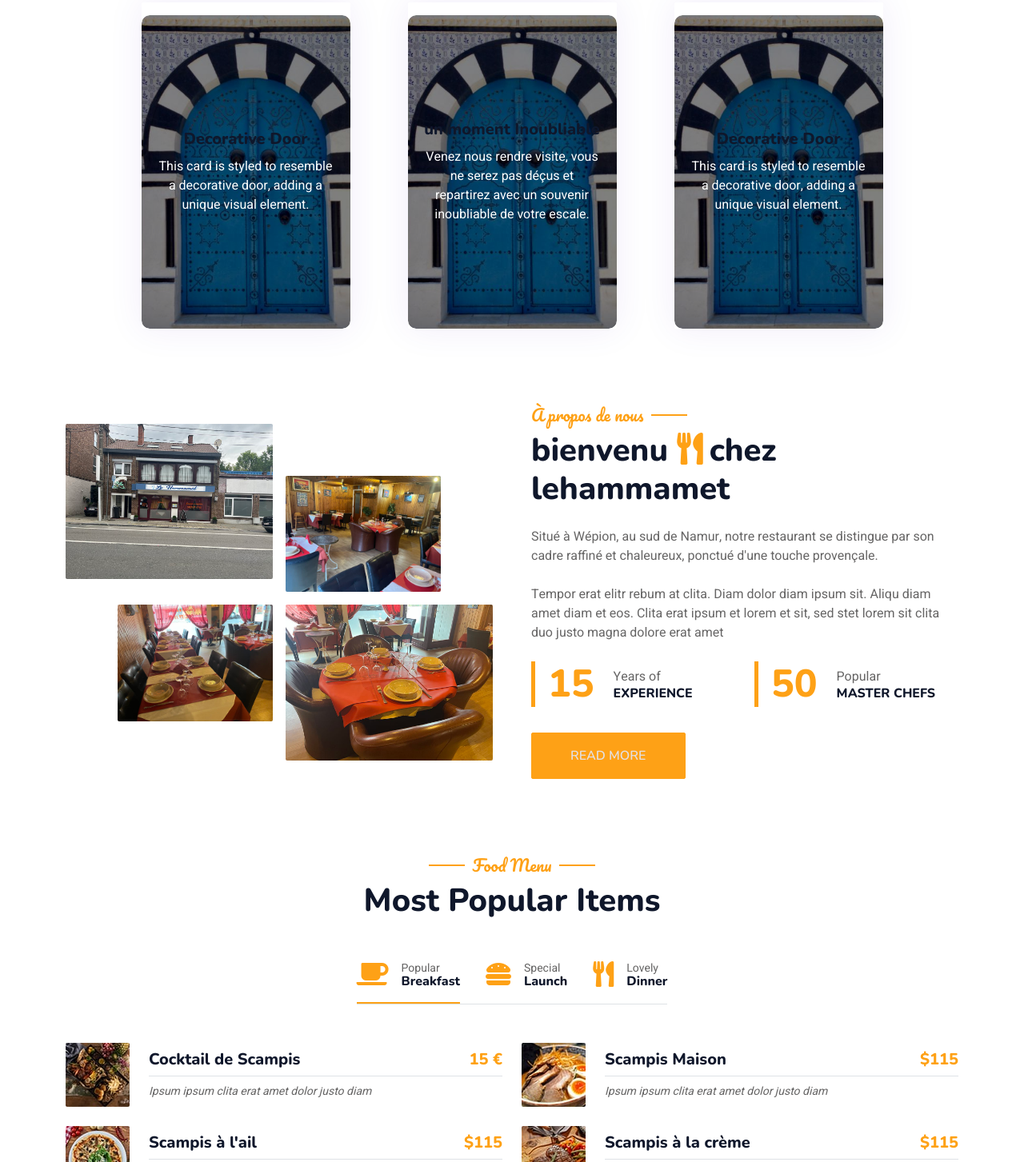
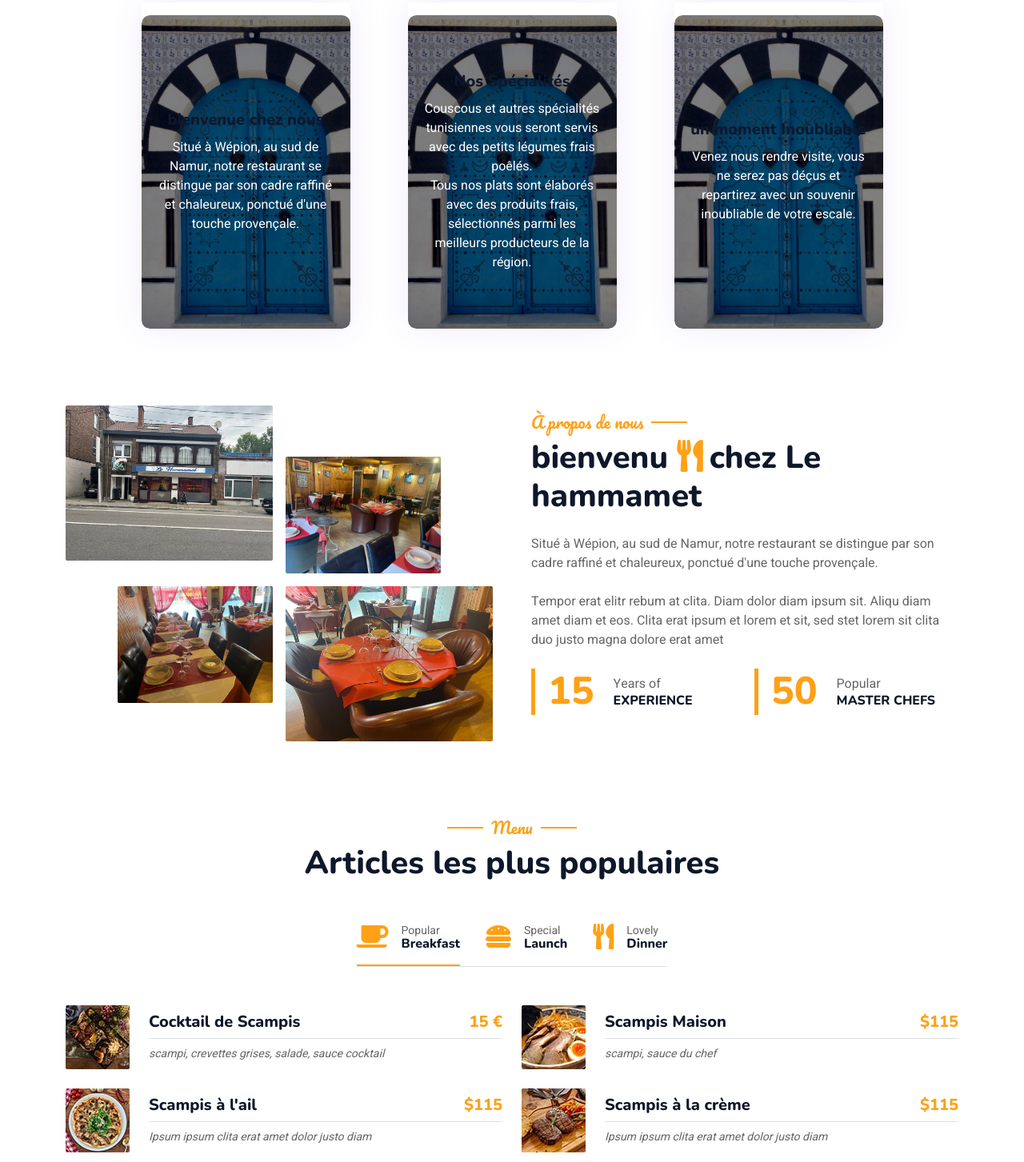
Before and after one commit to Montassur/Restaurant-lehammamet, a plain HTML site: page index.html in a window 1280 px wide. Shown: the part 881-2334 px from the top of the page at 80% size. Drawn offline with nearby package versions, Linux system fonts and the light colour scheme.

Commit message:
some changes

```diff
--- a/index.html
+++ b/index.html
@@ -58,14 +58,6 @@
                         <a href="about.html" class="nav-item nav-link">About</a>
                         <a href="service.html" class="nav-item nav-link">Service</a>
                         <a href="menu.html" class="nav-item nav-link">Menu</a>
-                        <div class="nav-item dropdown">
-                            <a href="#" class="nav-link dropdown-toggle" data-bs-toggle="dropdown">Pages</a>
-                            <div class="dropdown-menu m-0">
-                                <a href="booking.html" class="dropdown-item">Booking</a>
-                                <a href="team.html" class="dropdown-item">Our Team</a>
-                                <a href="testimonial.html" class="dropdown-item">Testimonial</a>
-                            </div>
-                        </div>
                         <a href="contact.html" class="nav-item nav-link">Contact</a>
                     </div>
             </nav>
@@ -78,7 +70,7 @@
 
                             <p class="text-white animated slideInLeft mb-4 pb-2">Un cadre raffiné et chaleureux,
                                 ponctué d'une touche provençale.
-                                Qui fera de votre repas un moment inoubliable</p>
+                                Qui fera de votre repas un moment inoubliable <br><strong>Spécialités tunisiennes et françaises</strong></p>
                             <a href="menu.html" class="btn btn-primary py-sm-3 px-sm-5 me-3 animated slideInLeft">menu</a>
                         </div>
                         <div class="col-lg-6 text-center text-lg-end overflow-hidden">
@@ -101,8 +93,22 @@
                                 <div class="door-card"></div>
                                 <div class="overlay"></div>
                                 <div class="text-content">
-                                    <h5>Decorative Door</h5>
-                                    <p>This card is styled to resemble a decorative door, adding a unique visual element.</p>
+                                    <h5>bienvenue chez nous</h5>
+                                    <p>Situé à Wépion, au sud de Namur, notre restaurant se distingue par son cadre raffiné et chaleureux, ponctué d'une touche provençale.</p>
+                                </div>
+                            </div>
+                        </div>
+                    </div>
+                    <div class="col-lg-3 wow fadeInUp" data-wow-delay="0.9s">
+                        <div class="service-item rounded pt-3">
+                            <div class="door-card-container">
+                                <div class="door-card"></div>
+                                <div class="overlay"></div>
+                                <div class="text-content">
+                                    <h5>Nos Spécialités</h5>
+                                    <p>Couscous et autres spécialités tunisiennes vous seront servis avec des petits légumes frais poêlés. <br>
+
+                                        Tous nos plats sont élaborés avec des produits frais, sélectionnés parmi les meilleurs producteurs de la région.</p>
                                 </div>
                             </div>
                         </div>
@@ -119,24 +125,10 @@
                             </div>
                         </div>
                     </div>
-                    <div class="col-lg-3 wow fadeInUp" data-wow-delay="0.9s">
-                        <div class="service-item rounded pt-3">
-                            <div class="door-card-container">
-                                <div class="door-card"></div>
-                                <div class="overlay"></div>
-                                <div class="text-content">
-                                    <h5>Decorative Door</h5>
-                                    <p>This card is styled to resemble a decorative door, adding a unique visual element.</p>
-                                </div>
-                            </div>
-                        </div>
-                    </div>
                 </div>
             </div>
         </div>
-        <script>
-            new WOW().init();
-        </script>
+
         <!-- Service End -->
 
 
@@ -162,7 +154,7 @@
                     </div>
                     <div class="col-lg-6">
                         <h5 class="section-title ff-secondary text-start text-primary fw-normal">À propos de nous</h5>
-                        <h1 class="mb-4">bienvenu <i class="fa fa-utensils text-primary me-2"></i>chez lehammamet</h1>
+                        <h1 class="mb-4">bienvenu <i class="fa fa-utensils text-primary me-2"></i>chez Le hammamet</h1>
                         <p class="mb-4">Situé à Wépion, au sud de Namur, notre restaurant se distingue par son cadre raffiné et chaleureux, ponctué d'une touche provençale.</p>
                         <p class="mb-4">Tempor erat elitr rebum at clita. Diam dolor diam ipsum sit. Aliqu diam amet diam et eos. Clita erat ipsum et lorem et sit, sed stet lorem sit clita duo justo magna dolore erat amet</p>
                         <div class="row g-4 mb-4">
@@ -185,7 +177,6 @@
                                 </div>
                             </div>
                         </div>
-                        <a class="btn btn-primary py-3 px-5 mt-2" href="">Read More</a>
                     </div>
                 </div>
             </div>
@@ -228,8 +219,8 @@
         <div class="container-xxl py-5">
             <div class="container">
                 <div class="text-center wow fadeInUp" data-wow-delay="0.1s">
-                    <h5 class="section-title ff-secondary text-center text-primary fw-normal">Food Menu</h5>
-                    <h1 class="mb-5">Most Popular Items</h1>
+                    <h5 class="section-title ff-secondary text-center text-primary fw-normal">Menu</h5>
+                    <h1 class="mb-5">Articles les plus populaires</h1>
                 </div>
                 <div class="tab-class text-center wow fadeInUp" data-wow-delay="0.1s">
                     <ul class="nav nav-pills d-inline-flex justify-content-center border-bottom mb-5">
@@ -272,7 +263,7 @@
                                                 <span>Cocktail de Scampis</span>
                                                 <span class="text-primary">15 €</span>
                                             </h5>
-                                            <small class="fst-italic">Ipsum ipsum clita erat amet dolor justo diam</small>
+                                            <small class="fst-italic">scampi, crevettes grises, salade, sauce cocktail</small>
                                         </div>
                                     </div>
                                 </div>
@@ -284,7 +275,8 @@
                                                 <span>Scampis Maison</span>
                                                 <span class="text-primary">$115</span>
                                             </h5>
-                                            <small class="fst-italic">Ipsum ipsum clita erat amet dolor justo diam</small>
+                                            <small class="fst-italic">scampi, sauce du chef
+                                            </small>
                                         </div>
                                     </div>
                                 </div>
@@ -562,7 +554,10 @@
                                 </div>
                             </div>
                         </div>
+                        <br>
+                        <a class="btn btn-primary py-3 px-5" href="menu.html">voir plus</a>
                     </div>
+
                 </div>
             </div>
         </div>
@@ -576,8 +571,8 @@
         <div class="container-xxl py-5 wow fadeInUp" data-wow-delay="0.1s">
             <div class="container">
                 <div class="text-center">
-                    <h5 class="section-title ff-secondary text-center text-primary fw-normal">Testimonial</h5>
-                    <h1 class="mb-5">Our Clients Say!!!</h1>
+                    <h5 class="section-title ff-secondary text-center text-primary fw-normal">Témoignage</h5>
+                    <h1 class="mb-5">Nos clients relater !!!</h1>
                 </div>
                 <div class="owl-carousel testimonial-carousel">
                     <div class="testimonial-item bg-transparent border rounded p-4">
```
